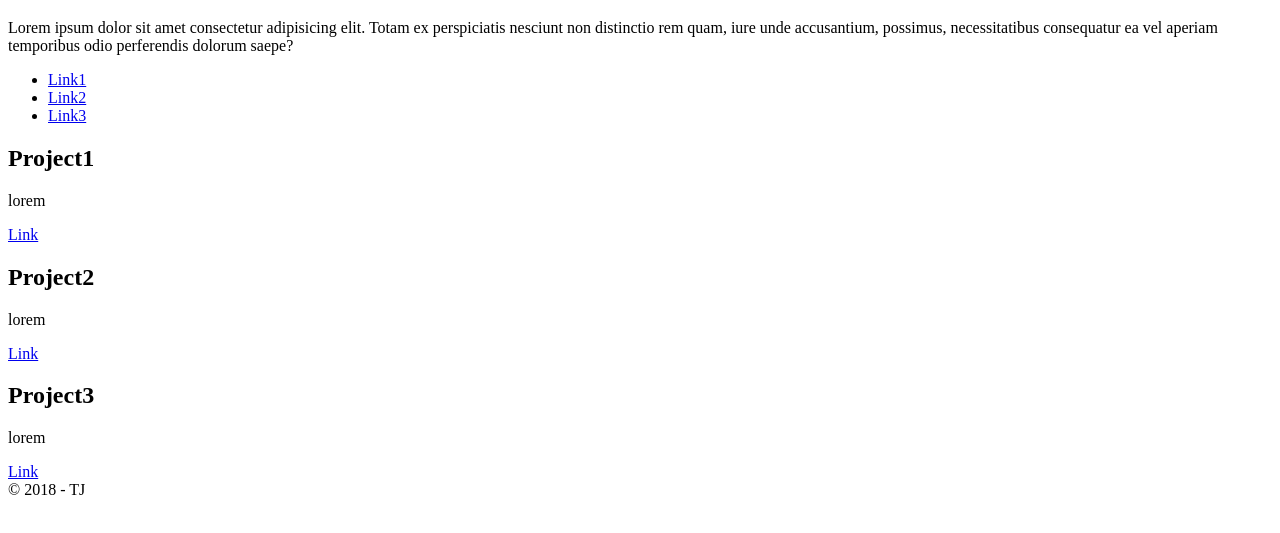
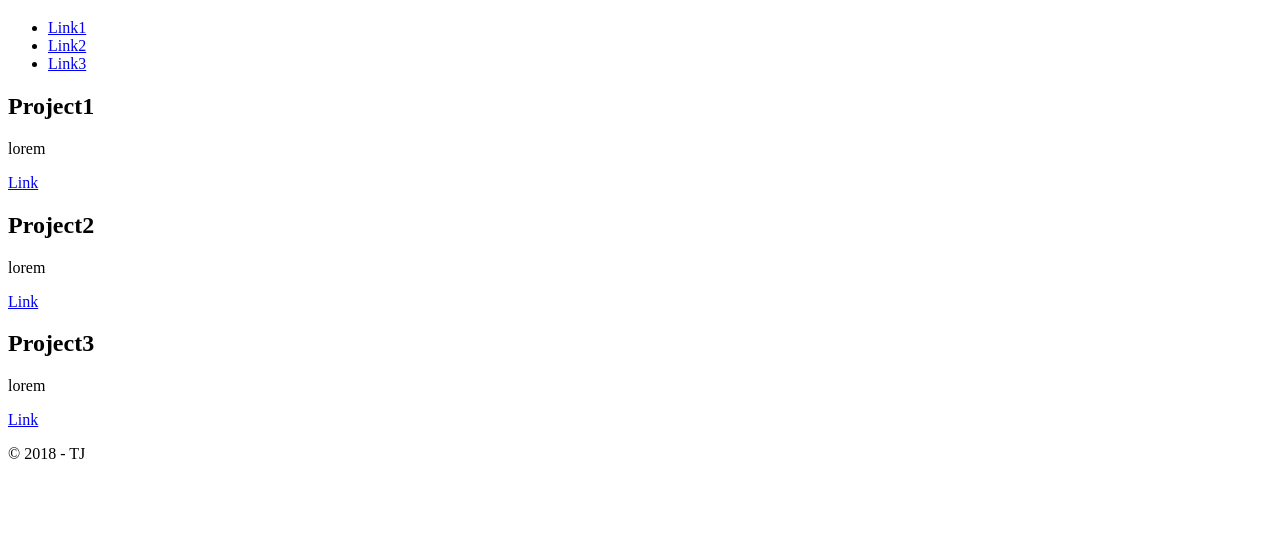
Before and after one commit to tjstalcup/git-and-github-sep-13-2018, a plain HTML site: page index.html in a window 1280 px wide. Shown: the part 61-594 px from the top of the page. Drawn offline with Linux system fonts and the light colour scheme.

Commit message:
Remove Lorem and cleaned up footer

```diff
--- a/index.html
+++ b/index.html
@@ -8,7 +8,6 @@
 </head>
 <body>
   <h1>Project</h1>
-  <p>Lorem ipsum dolor sit amet consectetur adipisicing elit. Totam ex perspiciatis nesciunt non distinctio rem quam, iure unde accusantium, possimus, necessitatibus consequatur ea vel aperiam temporibus odio perferendis dolorum saepe?</p>
 
   <nav>
     <ul>
@@ -35,7 +34,7 @@
   </div>
 
   <footer>
-    &copy; 2018 - TJ
+    <p>&copy; 2018 - TJ</p>
   </footer>
 </body>
 </html>
```
